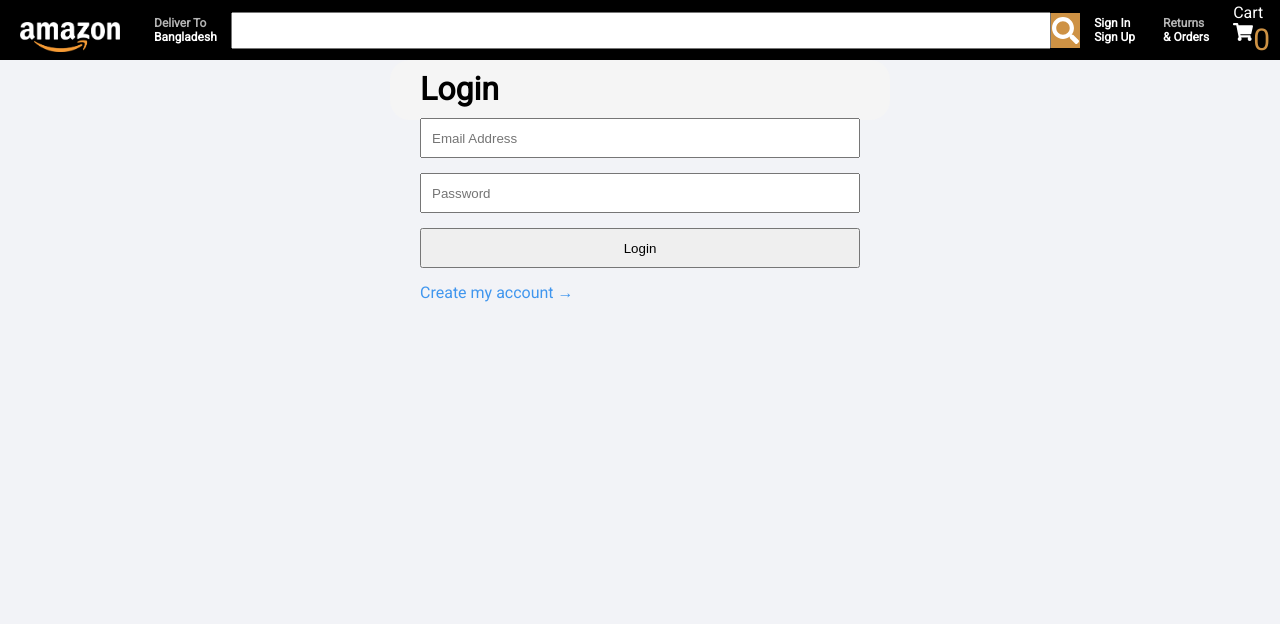
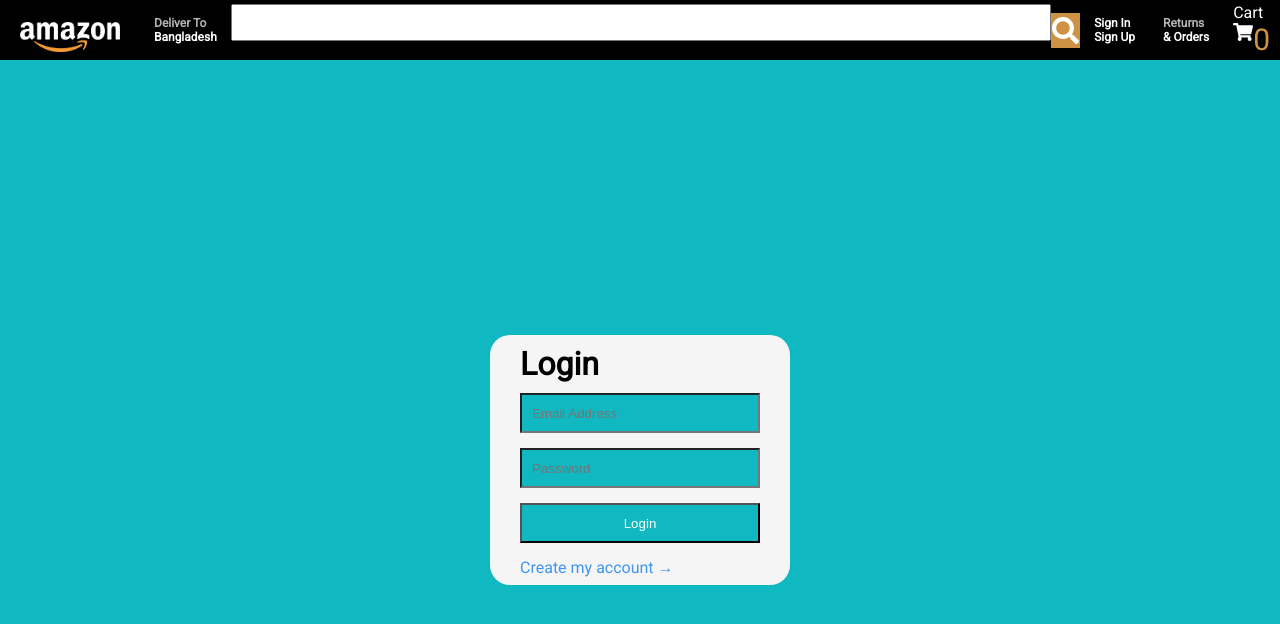
Before and after one commit to mubasshir00/m-valy, a React (Create React App) app: page /login in a window 1280 px wide. Shown: the top 624 px of the page. Built offline with nearby package versions, Linux system fonts and the light colour scheme; no server answers.

Commit message:
first commit

```diff
--- a/src/components/login/Login.css
+++ b/src/components/login/Login.css
@@ -2,7 +2,9 @@
     display: flex;
     align-items: center;
     justify-content:center;
+    height: 100vh;
     /* margin: 0; */
+    background-color: #10b8c1;
 }
 .flipper {
   padding: 30px;
@@ -51,6 +53,8 @@
     height:40px;
     box-sizing: border-box;
     padding:10px;
+    background-color: #10b8c1;
+    color: white;
 }
 
 .title{
@@ -61,3 +65,107 @@
     text-decoration:none;
     text-align:left !important;
 }
+
+
+/* cursor circle */
+
+
+.content p{
+  width: 700px;
+  line-height: 26px;
+  font-size: 18px;
+  text-align: justify;
+}
+
+.cursor{
+  position: fixed;
+  width: 50px;
+  height: 50px;
+  border: 1px solid #c6c6c6;
+  border-radius: 50%;
+  left: 0;
+  top: 0;
+  pointer-events: none;
+  transform: translate(-50%, -50%);
+  transition: .1s;
+}
+
+.cursor2{
+  position: fixed;
+  width: 8px;
+  height: 8px;
+  background-color: #c6c6c6;
+  border-radius: 50%;
+  left: 0;
+  top: 0;
+  pointer-events: none;
+  transform: translate(-50%, -50%);
+  transition: .15s;
+}
+
+.content:hover ~ .cursor{
+  transform: translate(-50%, -50%) scale(1.5);
+  background-color: #c6c6c6;
+  opacity: .5;
+}
+
+.content:hover ~ .cursor2{
+  opacity: 0;
+}
+
+.flip-container {
+	perspective: 1000;
+}
+.flipper {
+  padding: 30px;
+  width: 300px;
+  height:250px;
+  position: relative;
+    background: #f5f5f5;
+    -webkit-border-radius: 20px;
+    -moz-border-radius: 20px;
+    border-radius: 20px;
+
+	transition: 0.6s;
+	transform-style: preserve-3d;
+}
+
+.front, .back {
+  /*background-color: rgba(0,0,0,.3);*/
+  position: absolute;
+    padding:10px 30px;
+  top: 0;
+  left: 0;
+  right: 0;
+
+	backface-visibility: hidden;
+}
+
+.front{
+	z-index: 2;
+	/* for firefox 31 */
+	transform: rotateY(0deg);
+}
+
+.back{
+    transform: rotateY(180deg);
+}
+.flip{
+		transform: rotateY(180deg);
+}
+input{
+    width:100%;
+    margin-bottom:15px;
+    height:40px;
+    box-sizing: border-box;
+    padding:10px;
+}
+
+.title{
+  text-align: center;
+}
+.flipbutton{
+    color:#4096ee;
+    text-decoration:none;
+    text-align:left !important;
+}
--- a/src/components/login/Login.js
+++ b/src/components/login/Login.js
@@ -4,6 +4,15 @@ import {BrowserRouter as Router , Switch,Route,Link, useHistory} from 'react-rou
 import { auth } from '../../firebase';
 
 const Login = () => {
+
+  const [MousePosition, setMousePosition] = useState({
+    left: 0,
+    top: 0
+})
+
+function handleMouseMove(ev) { setMousePosition({left: ev.pageX, top: ev.pageY}); }
+
+
     const [dynamicClass, setdynamicClass] = useState("");
 
     const [email, setEmail] = useState('');
@@ -42,7 +51,10 @@ const Login = () => {
     }
 
     return (
-        <div className="flip-container">
+        <>
+          <div class="content" onMouseMove={(ev)=> handleMouseMove(ev)}
+      style={{left:MousePosition.left , top: MousePosition.top}}>
+          <div className="flip-container">
   <div className={`flipper ${dynamicClass}`} id="flipper">
     <div className="front">
       <h1 className="title">Login</h1>
@@ -83,7 +95,14 @@ const Login = () => {
     </div>
   </div>
 </div>
+          </div>
+  <div className="cursor" onMouseMove={(ev)=> handleMouseMove(ev)}
+      style={{left:MousePosition.left , top: MousePosition.top}}/>
+  <div className="cursor2" />
 
+
+
+        </>
     )
 }
 export default Login
```
